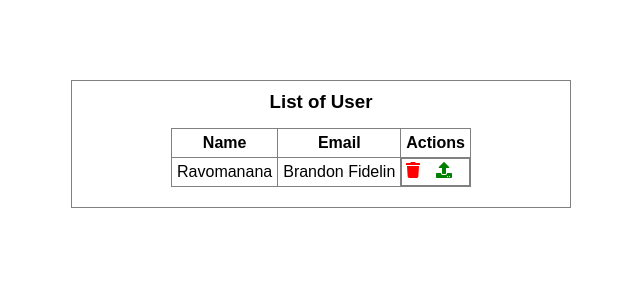
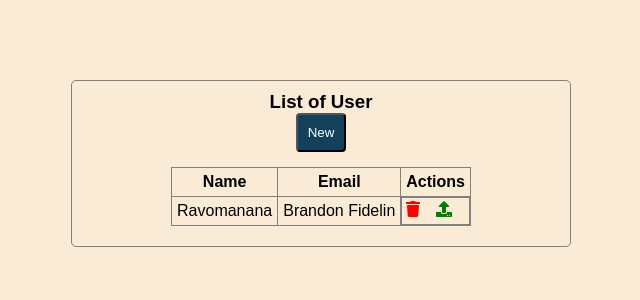
Before and after one commit to branGitfox/MERN-CRUD, a React (Vite) app in the folder client/: page / in a window 1280 px wide. Shown: the top 300 px of the page, without its empty margins (319-959 px from the left). Built offline with nearby package versions, Linux system fonts and the light colour scheme.

Commit message:
adding new btn

```diff
--- a/client/src/components/UserList.jsx
+++ b/client/src/components/UserList.jsx
@@ -5,6 +5,7 @@ const UserList = () => {
     return (
         <div className='list-container'>
             <h3>List of User</h3>
+            <Link to={'createUser'}><button>New</button></Link>
             <div className="table-container">
                 <table>
                   <thead>
--- a/client/src/main.css
+++ b/client/src/main.css
@@ -3,6 +3,10 @@
     padding: 0;
     box-sizing: border-box;
     font-family: sans-serif;
+}
+
+body{
+    background-color: antiquewhite;
 }
 
 .form-container {
@@ -37,6 +41,7 @@ button{
     background-color: #13405a;
     color: white;
     border-radius: 4px;
+    cursor: pointer;
 }
 
 h3{
@@ -53,6 +58,7 @@ h3{
     flex-direction: column;
     align-items: center;
     margin-top: 5rem;
+    border-radius: 5px;
 }
 
 .table-container{
```
